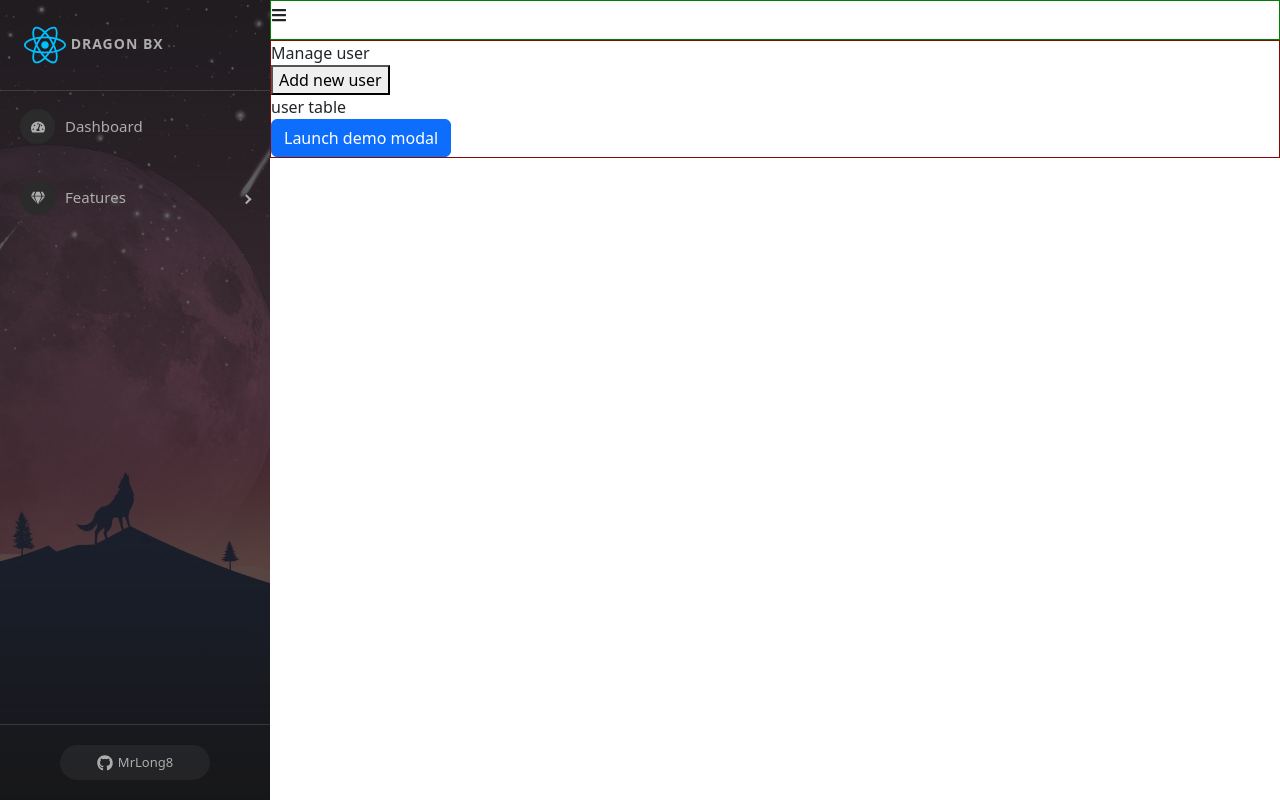
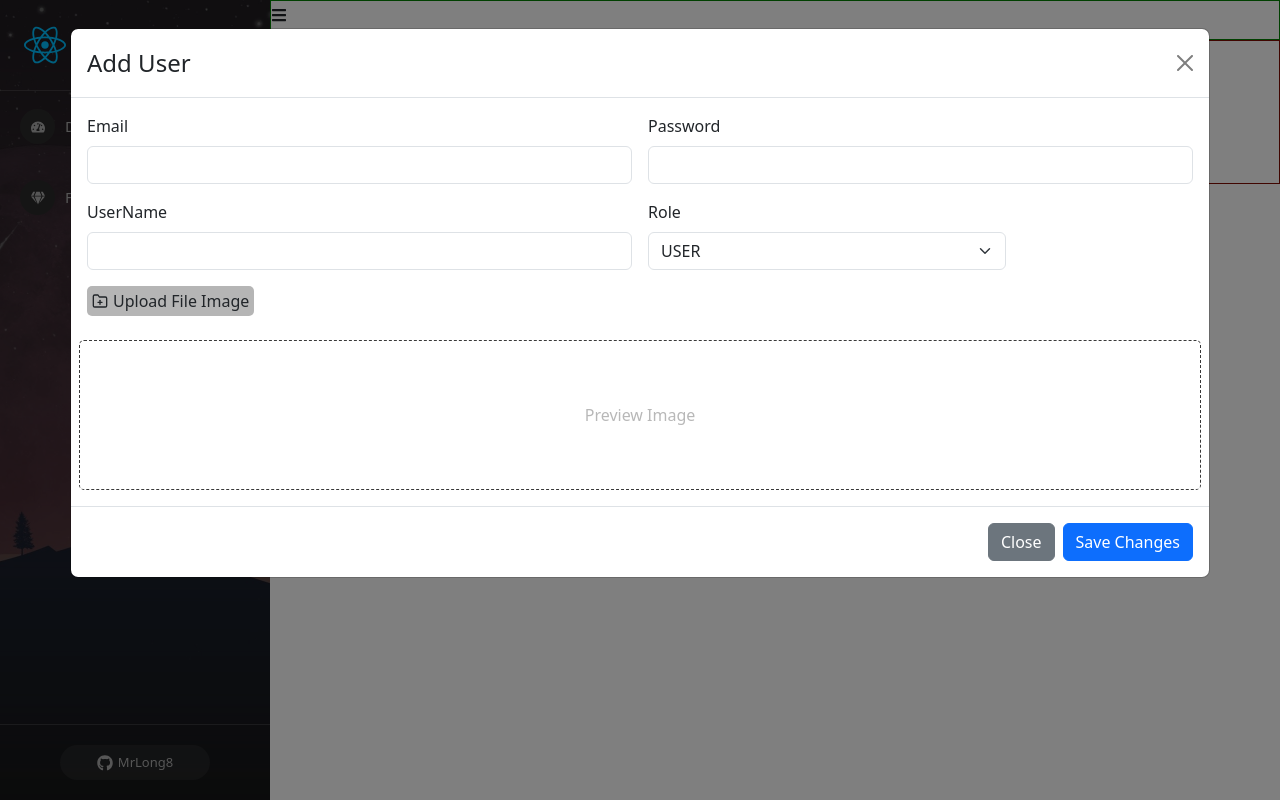
Before and after one commit to Mrlong8/Learn-React, a React (Create React App) app in the folder Chapter2and3/base-react-redux/: page /admins/manage-user in a window 1280 px wide. Both pictures are taken after a click on the button "Add new user". Built offline with nearby package versions, Linux system fonts and the light colour scheme.

Commit message:
update 20

```diff
--- a/Chapter2and3/base-react-redux/src/components/Admin/Admin.js
+++ b/Chapter2and3/base-react-redux/src/components/Admin/Admin.js
@@ -2,7 +2,9 @@ import SideBar from "./SideBar";
 import './Admin.scss';
 import { FaBars } from 'react-icons/fa';
 import { useState } from "react";
-import { Outlet } from "react-router";
+import { Outlet } from "react-router-dom";
+import { ToastContainer, Bounce } from 'react-toastify';
+import 'react-toastify/dist/ReactToastify.css';
 
 const Admin = (props) => {
     const [collapsed, setCollapsed] = useState(false);
@@ -18,9 +20,21 @@ const Admin = (props) => {
                 <div className="admin-main">
                     <Outlet></Outlet>
                 </div>
+            </div>
 
-
-            </div>
+            <ToastContainer
+                position="top-right"
+                autoClose={5000}
+                hideProgressBar={false}
+                newestOnTop={false}
+                closeOnClick
+                rtl={false}
+                pauseOnFocusLoss
+                draggable
+                pauseOnHover
+                theme="light"
+                transition={Bounce}
+            />
         </div>
     )
 }
--- a/Chapter2and3/base-react-redux/src/components/Admin/Content/ManageUser.js
+++ b/Chapter2and3/base-react-redux/src/components/Admin/Content/ManageUser.js
@@ -1,7 +1,12 @@
 import ModalCreateUser from "./ModalCreateUser";
 import './ManageUser.scss'
+import { FaPlus } from "react-icons/fa";
+import { useState } from "react";
 
 const ManageUser = (props) => {
+
+    const [showModalCreateUser, setShowModalCreateUser] = useState(false);
+
     return (
         <div className="manage-user-container">
 
@@ -9,14 +14,21 @@ const ManageUser = (props) => {
                 Manage user
             </div>
             <div className="user-content">
-                <div>
-                    <button>Add new user</button>
+                <div className='btn-Add-New'>
+                    <button className="btn btn-primary" onClick={() => setShowModalCreateUser(true)}>
+                        <FaPlus /> Add new user
+                    </button>
                 </div>
-                <div>
+                <div className='table-users-container'>
                     user table
 
                 </div>
-                <ModalCreateUser></ModalCreateUser>
+                <ModalCreateUser
+                    show={showModalCreateUser}
+                    setShow={setShowModalCreateUser}
+                >
+
+                </ModalCreateUser>
             </div>
         </div>
     )
--- a/Chapter2and3/base-react-redux/src/components/Admin/Content/ManageUser.scss
+++ b/Chapter2and3/base-react-redux/src/components/Admin/Content/ManageUser.scss
@@ -1,5 +1,24 @@
 .manage-user-container {
-    .user-content {}
+    padding: 10px;
+
+    .user-content {
+        .btn-Add-New {
+            button {
+                // border: none;
+                // border-radius: 5px;
+                margin: 15px;
+                display: flex;
+                gap: 3px;
+                align-items: center;
+            }
+        }
+    }
+
+    .title {
+        font-weight: bold;
+        font-size: 20px;
+
+    }
 }
 
 .modal-add-user {
--- a/Chapter2and3/base-react-redux/src/components/Admin/Content/ModalCreateUser.js
+++ b/Chapter2and3/base-react-redux/src/components/Admin/Content/ModalCreateUser.js
@@ -3,9 +3,23 @@ import Button from 'react-bootstrap/Button';
 import Modal from 'react-bootstrap/Modal';
 import { FiFolderPlus } from "react-icons/fi";
 
-const ModalCreateUser = () => {
-    const [show, setShow] = useState(false);
-    const handleClose = () => setShow(false);
+import { toast } from 'react-toastify';
+import { postCreateNewUser } from '../../../services/apiService'
+
+const ModalCreateUser = (props) => {
+
+    const { show, setShow } = props;
+
+    // const [show, setShow] = useState(false);
+    const handleClose = () => {
+        setShow(false)
+        setEmail("")
+        setPassword("")
+        setUsername("")
+        setRole("USER")
+        setImage("")
+        setPreviewImage("")
+    };
     const handleShow = () => setShow(true);
 
     const [email, setEmail] = useState("");
@@ -26,11 +40,51 @@ const ModalCreateUser = () => {
         console.log("upload file", event.target.files[0])
     }
 
+    // Source - https://stackoverflow.com/a/46181
+    const validateEmail = (email) => {
+        return String(email)
+            .toLowerCase()
+            .match(
+                /^(([^<>()[\]\\.,;:\s@"]+(\.[^<>()[\]\\.,;:\s@"]+)*)|.(".+"))@((\[[0-9]{1,3}\.[0-9]{1,3}\.[0-9]{1,3}\.[0-9]{1,3}\])|(([a-zA-Z\-0-9]+\.)+[a-zA-Z]{2,}))$/
+            );
+    };
+
+    const handelSubmitCreateUser = async () => {
+
+        //validate
+        const isValiEmail = validateEmail(email);
+        if (!isValiEmail) {
+            // toast.info("invalue email")
+            toast.error("invalue email")
+            return;
+        }
+        if (!password) {
+            toast.error("invalue password")
+            return;
+        }
+
+        // submit data
+        // form.append('my_buffer', Buffer.alloc(10));
+        // form.append('my_file', fs.createReadStream('/foo/bar.jpg'));
+
+        let data = await postCreateNewUser(email, password, username, role, image);
+        // console.log(">>> check res : ", res.data)
+        console.log("component res : ", data)
+
+        if (data && data.EC === 0) {
+            toast.success(data.EM);
+            handleClose();
+        }
+        if (data && data.EC !== 0) {
+            toast.error(data.EM);
+        }
+    }
+
     return (
         <>
-            <Button variant="primary" onClick={handleShow}>
+            {/* <Button variant="primary" onClick={handleShow}>
                 Launch demo modal
-            </Button>
+            </Button> */}
 
             <Modal
                 show={show}
@@ -75,7 +129,11 @@ const ModalCreateUser = () => {
                         </div>
                         <div className="col-md-4">
                             <label className="form-label">Role</label>
-                            <select className="form-select" onChange={(event) => setRole(event.target.value)}>
+                            <select
+                                className="form-select"
+                                onChange={(event) => setRole(event.target.value)}
+                                value={role}
+                            >
                                 <option value="USER">USER</option>
                                 <option value="ADMIN">ADMIN</option>
                             </select>
@@ -106,7 +164,7 @@ const ModalCreateUser = () => {
                     <Button variant="secondary" onClick={handleClose}>
                         Close
                     </Button>
-                    <Button variant="primary" onClick={handleClose}>
+                    <Button variant="primary" onClick={() => handelSubmitCreateUser()}>
                         Save Changes
                     </Button>
                 </Modal.Footer>
--- /dev/null
+++ b/Chapter2and3/base-react-redux/src/services/apiService.js
@@ -0,0 +1,13 @@
+import axios from '../utils/axiosCustomize'
+
+const postCreateNewUser = (email, password, username, role, image) => {
+    const data = new FormData();
+    data.append('email', email);
+    data.append('password', password);
+    data.append('username', username);
+    data.append('role', role);
+    data.append('userImage', image);
+
+    return axios.post('api/v1/participant', data);
+}
+export { postCreateNewUser }
--- /dev/null
+++ b/Chapter2and3/base-react-redux/src/utils/axiosCustomize.js
@@ -0,0 +1,39 @@
+import axios from 'axios'
+
+const instance = axios.create({
+    baseURL: 'http://localhost:8081/',
+    //   timeout: 1000,
+    //   headers: { 'X-Custom-Header': 'foobar' },
+});
+
+
+
+// Add a request interceptor
+instance.interceptors.request.use(
+    function (config) {
+        // Do something before the request is sent
+        return config;
+    },
+    function (error) {
+        // Do something with the request error
+        return Promise.reject(error);
+    }
+);
+
+// Add a response interceptor
+instance.interceptors.response.use(
+    function (response) {
+        console.log("Check >>> ", response)
+        // Any status code that lies within the range of 2xx causes this function to trigger
+        // Do something with response data
+        return response && response.data ? response.data : response;
+    },
+    function (error) {
+        // Any status codes that fall outside the range of 2xx cause this function to trigger
+        // Do something with response error
+
+        return error && error.response && error.response.data ? error.response.data : Promise.reject(error);
+    }
+);
+
+export default instance;
```
